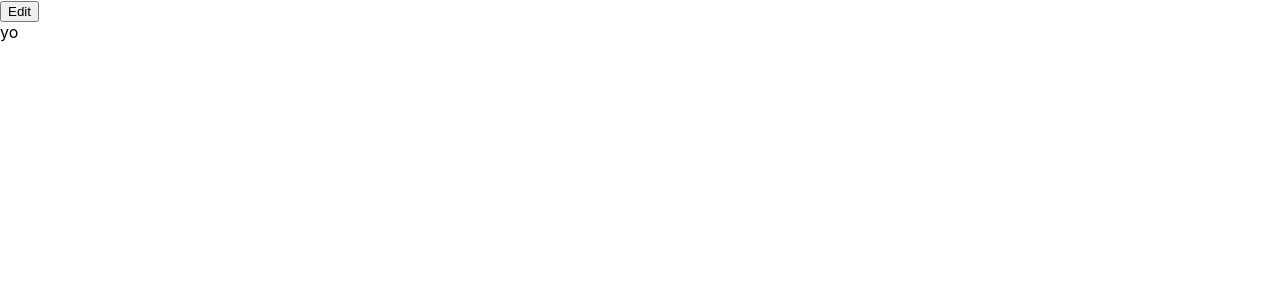
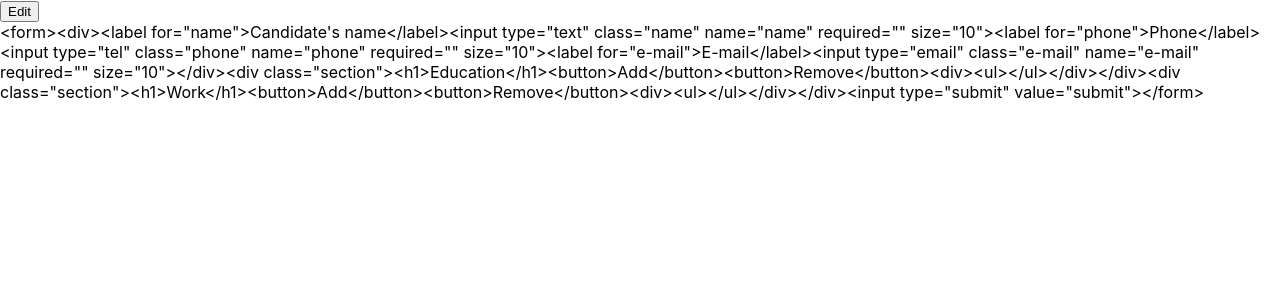
Before and after one commit to wavesinaroom/my_odin_project_cv_application, a React (Create React App) app: page / in a window 1280 px wide. Both pictures are taken after typing "Sample", "5551234", "name@example.com" into the empty fields and a click on the input "submit". Shown: the top 300 px of the page. Built offline with nearby package versions, Linux system fonts and the light colour scheme.

Commit message:
[Task] Render innerHTML in a separate panel

```diff
--- a/src/App.js
+++ b/src/App.js
@@ -3,11 +3,10 @@ import General from "./components/general";
 import Section from "./components/section";
 
 function App() {
-  let render;
+  const [render,setRender] = useState('');
   const [isHTML,setIsHTML] = useState(false);
   function getInnerHTML(){
-    render = document.getElementById('root').innerHTML;
-    console.log(render);
+    setRender(document.getElementById('root').innerHTML);
   }
   return (
     <>
@@ -16,13 +15,18 @@ function App() {
         <General/>
         <Section title="Education"/>
         <Section title="Work"/>
-        <input type="submit" value="submit" onClick={()=>setIsHTML(true)}/>
+        <input
+          type="submit"
+          value="submit"
+          onClick={()=>{
+            getInnerHTML();
+            setIsHTML(true)}}/>
       </form>}
     {isHTML &&
       <div>
         <button onClick={()=>setIsHTML(false)}>Edit</button>
         <article>
-          yo
+          {render}
         </article>
       </div>}
     </>
```
